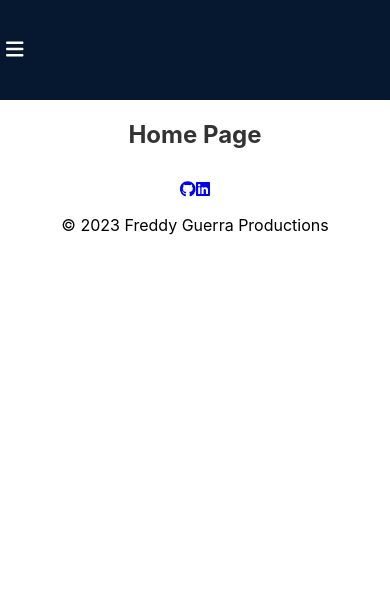
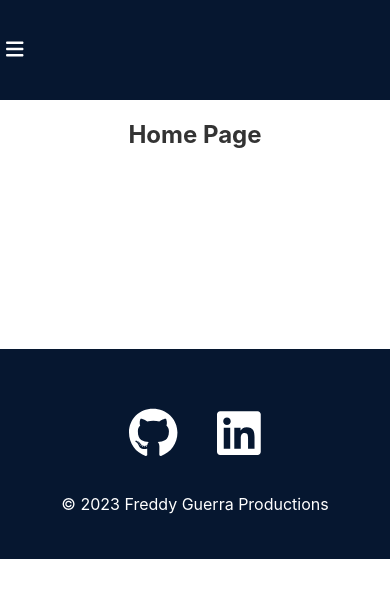
Before and after one commit to physixkz/react-portfolio, a React (Create React App) app: page / in a window 390 px wide. Shown: the top 598 px of the page. Built offline with nearby package versions, Linux system fonts and the light colour scheme.

Commit message:
added placeholder text on remaining jsx files, added css to footer

```diff
--- a/src/components/Experience.jsx
+++ b/src/components/Experience.jsx
@@ -0,0 +1,12 @@
+import React from 'react';
+
+const Experience = () => {
+  return (
+    <div>
+      <h2>Experience Page</h2>
+      {/* Placeholder Content */}
+    </div>
+  );
+};
+
+export default Experience;
--- a/src/components/ProjectDisplay.jsx
+++ b/src/components/ProjectDisplay.jsx
@@ -0,0 +1,16 @@
+import React from 'react';
+
+const ProjectDisplay = ({ match }) => {
+  const projectId = match.params.id; // Extracting project ID from URL
+  // Fetch project details using projectId, or use static data
+
+  return (
+    <div>
+      <h2>Project Details</h2>
+      <p>Display project details based on ID: {projectId}</p>
+      {/* Add project details here */}
+    </div>
+  );
+};
+
+export default ProjectDisplay;
--- a/src/components/Projects.jsx
+++ b/src/components/Projects.jsx
@@ -0,0 +1,12 @@
+import React from 'react';
+
+const Projects = () => {
+  return (
+    <div>
+      <h2>Projects Page</h2>
+      {/* Placeholder Context */}
+    </div>
+  );
+};
+
+export default Projects;
--- a/src/components/Resume.jsx
+++ b/src/components/Resume.jsx
@@ -0,0 +1,23 @@
+import React from 'react';
+
+const Resume = () => {
+  const proficiencies = ['React', 'JavaScript', 'HTML', 'CSS', 'Node.js', '...'];
+
+  return (
+    <div>
+      <h2>Resume</h2>
+      <div>
+        <a href="path_to_resume.pdf" download>
+          Download Resume
+        </a>
+        <ul>
+          {proficiencies.map((skill, index) => (
+            <li key={index}>{skill}</li>
+          ))}
+        </ul>
+      </div>
+    </div>
+  );
+};
+
+export default Resume;
--- a/src/styles/Footer.css
+++ b/src/styles/Footer.css
@@ -0,0 +1,34 @@
+.footer {
+    width: 100%;
+    height: 200px;
+    background: #061730;
+    display: flex;
+    justify-content: center;
+    align-items: center;
+    flex-direction: column;
+    padding-top: 10px;
+    margin-top: 200px;
+  }
+
+  .socialMedia svg {
+    color: white;
+    margin: 20px;
+    font-size: 70px;
+    cursor: pointer;
+    transition: all 0.3s ease;
+  }
+
+  .socialMedia svg:hover {
+    color: #FF9800;
+    transform: scale(1.2);
+  }
+
+  .footer p {
+    color: white;
+  }
+
+  @media only screen and (max-width: 600px) {
+    .footer svg {
+      font-size: 50px;
+    }
+  }
```
